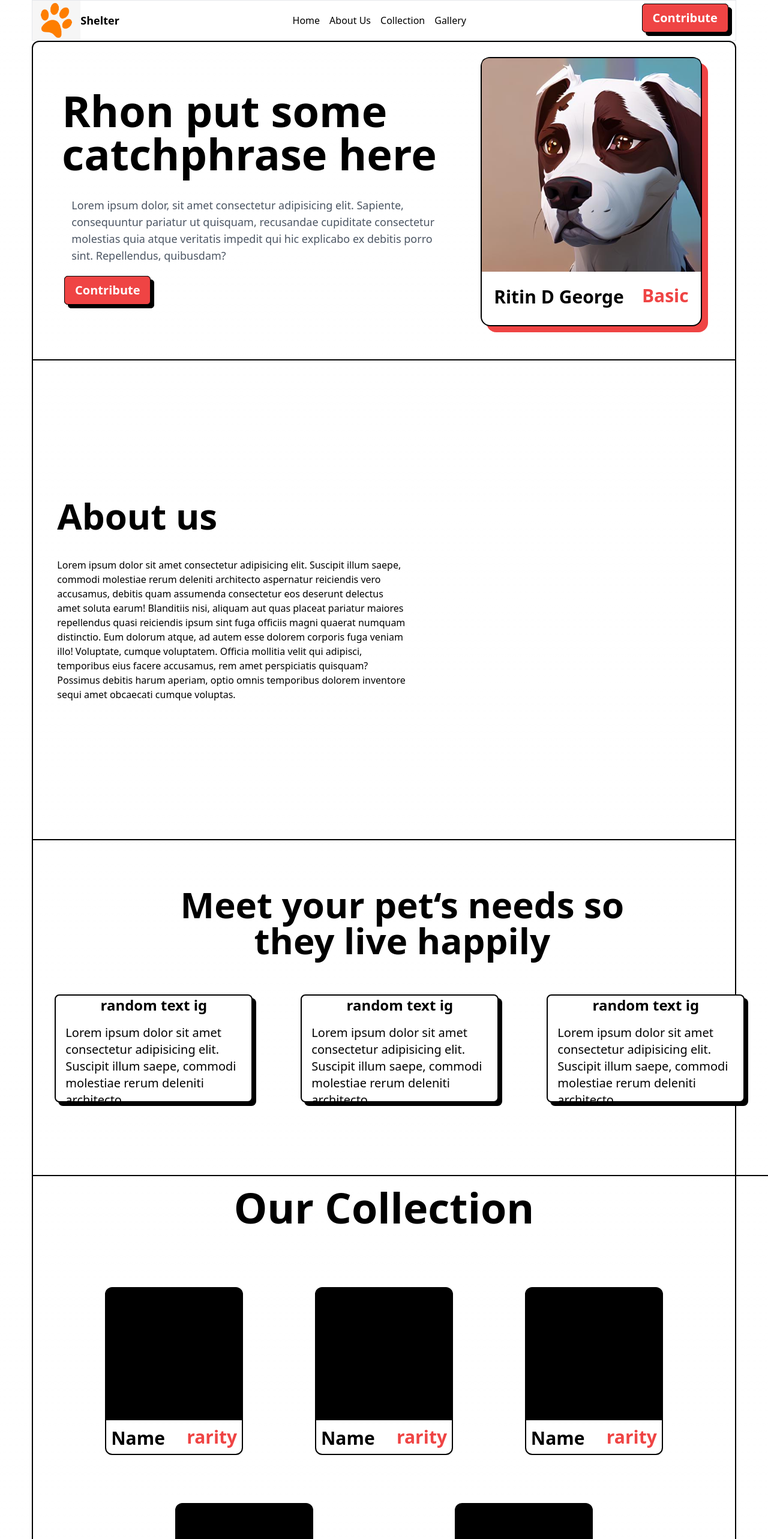
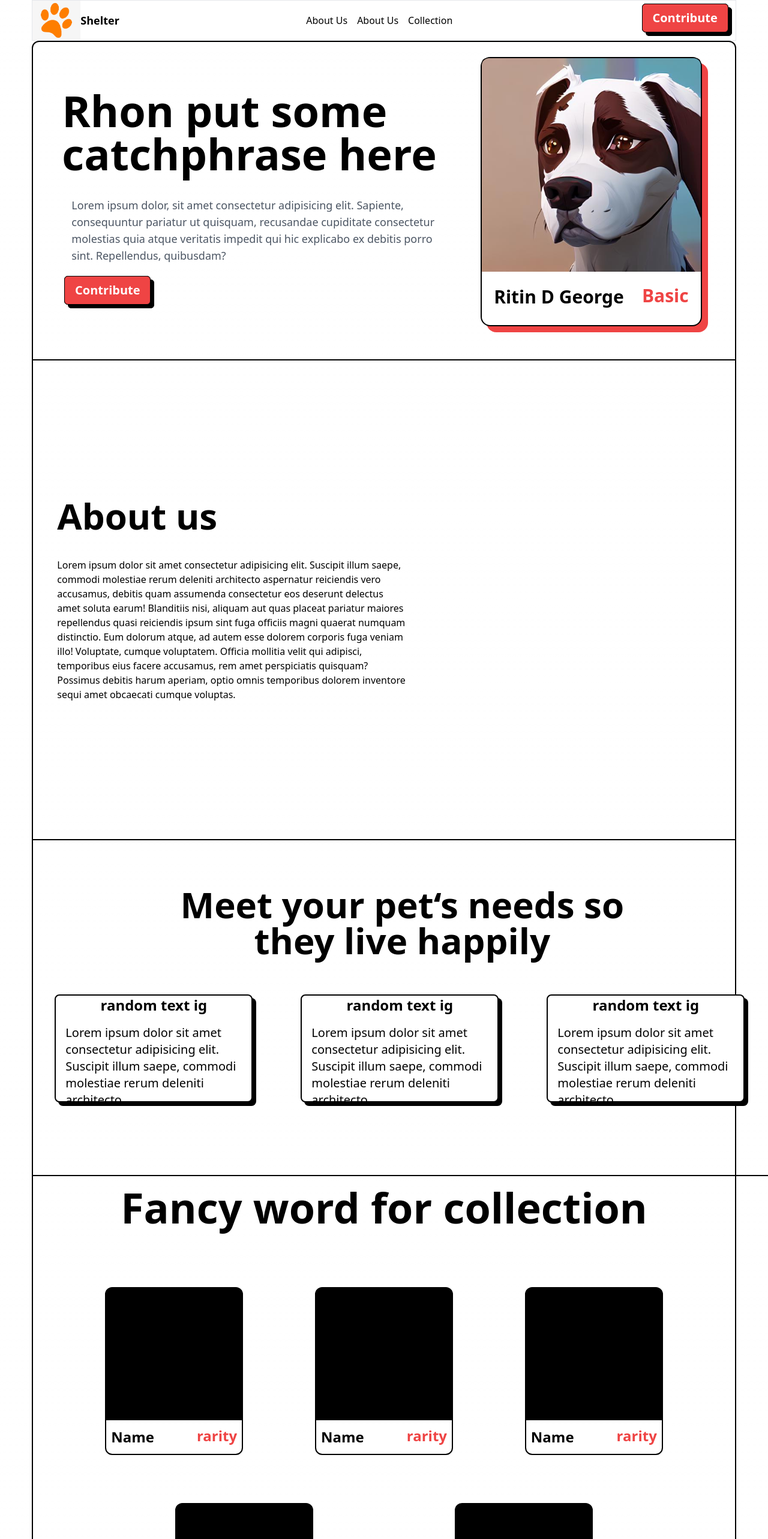
Before and after one commit to fal3n-4ngel/Project-Shelter, a Next.js app: page / in a window 1280 px wide. Shown: the top 2566 px of the page at 60% size. Built offline with nearby package versions, Linux system fonts and the light colour scheme.

Commit message:
update: navabar and footer

```diff
--- a/src/components/PetBox.tsx
+++ b/src/components/PetBox.tsx
@@ -9,9 +9,9 @@ export default function PetBox() {
         </div>
         <div className='bg-white flex justify-between items-center m-2'>
           <div className="flex justify-center flex-col mt-1 gap-1">
-            <h1 className='text-black text-3xl font-bold'>Name</h1>
+            <h1 className='text-black text-2xl font-bold'>Name</h1>
           </div>
-          <h1 className=' text-red-500 text-3xl font-bold'> rarity</h1>
+          <h1 className=' text-red-500 text-2xl font-bold'> rarity</h1>
         </div>
       </div>
     </div>
--- a/src/pages/index.tsx
+++ b/src/pages/index.tsx
@@ -9,7 +9,7 @@ const inter = Inter({ subsets: ["latin"] });
 export default function Home() {
   return (
     <main className="w-11/12 center m-auto text-black items-center justify-center">
-      <nav id="navbar" className="w-full  bg-white border border-gray-200 ">
+      <nav id="navbar" className="w-full  bg-white border border-gray-200">
         <div className="flex flex-row items-center justify-between ">
           <div className="flex flex-row items-center justify-start">
             <div className="w-20">
@@ -18,10 +18,9 @@ export default function Home() {
             <div className="text-lg text-black font-semibold">Shelter</div>
           </div>
           <div className="flex flex-row justify-between space-x-4">
-            <div className="text-black">Home</div>
+            <div className="text-black">About Us</div>
             <div className="text-black">About Us</div>
             <div className="text-black">Collection</div>
-            <div className="text-black">Gallery</div>
           </div>
 
           <div className="flex flex-row justify-between items-center space-x-4">
@@ -164,7 +163,7 @@ export default function Home() {
           className="relative w-[100%] flex flex-col item-center justify-start"
         >
           <h1 className="text-black font-bold text-[70px] m-auto">
-            Our Collection
+            Fancy word for collection
           </h1>
           <div className=" flex justify-evenly m-10 h-70vh flex-wrap">
             <PetBox />
@@ -184,11 +183,8 @@ export default function Home() {
             <div className="text-lg text-white font-semibold">Shelter</div>
           </div>
 
-          <div className="flex space-x-6 justify-between items-center">
-            <div className="text-white">Home</div>
-            <div className="text-white">About Us</div>
-            <div className="text-white">Collection</div>
-            <div className="text-white">Gallery</div>
+          <div className="text-white text-md flex space-x-6 justify-between items-center">
+            ©deflated pappadam
           </div>
           <div className="buttons flex space-x-5 justify-between items-center">
             <button className="p-4 border rounded-[100%] border-grey-200">
```
